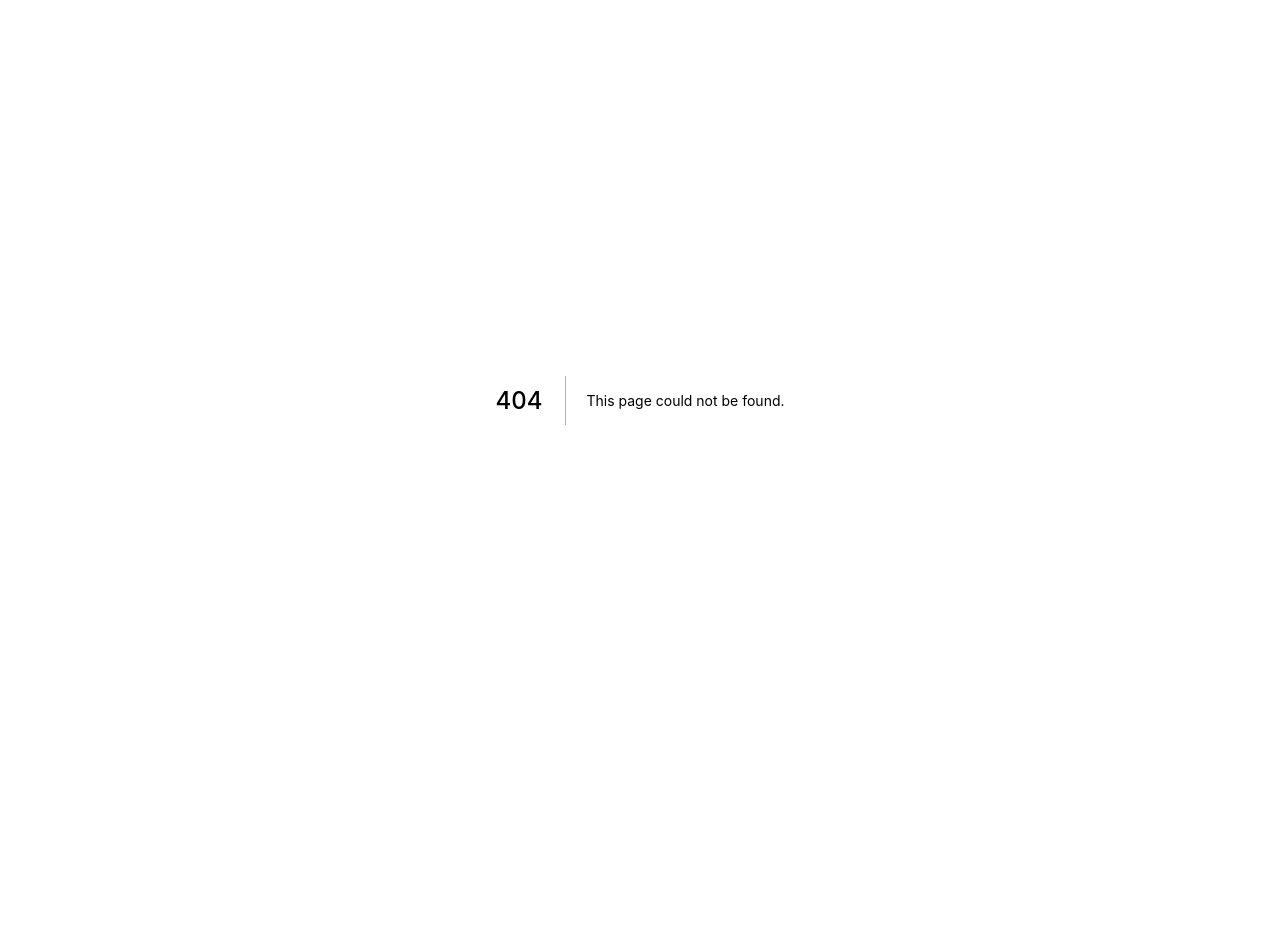
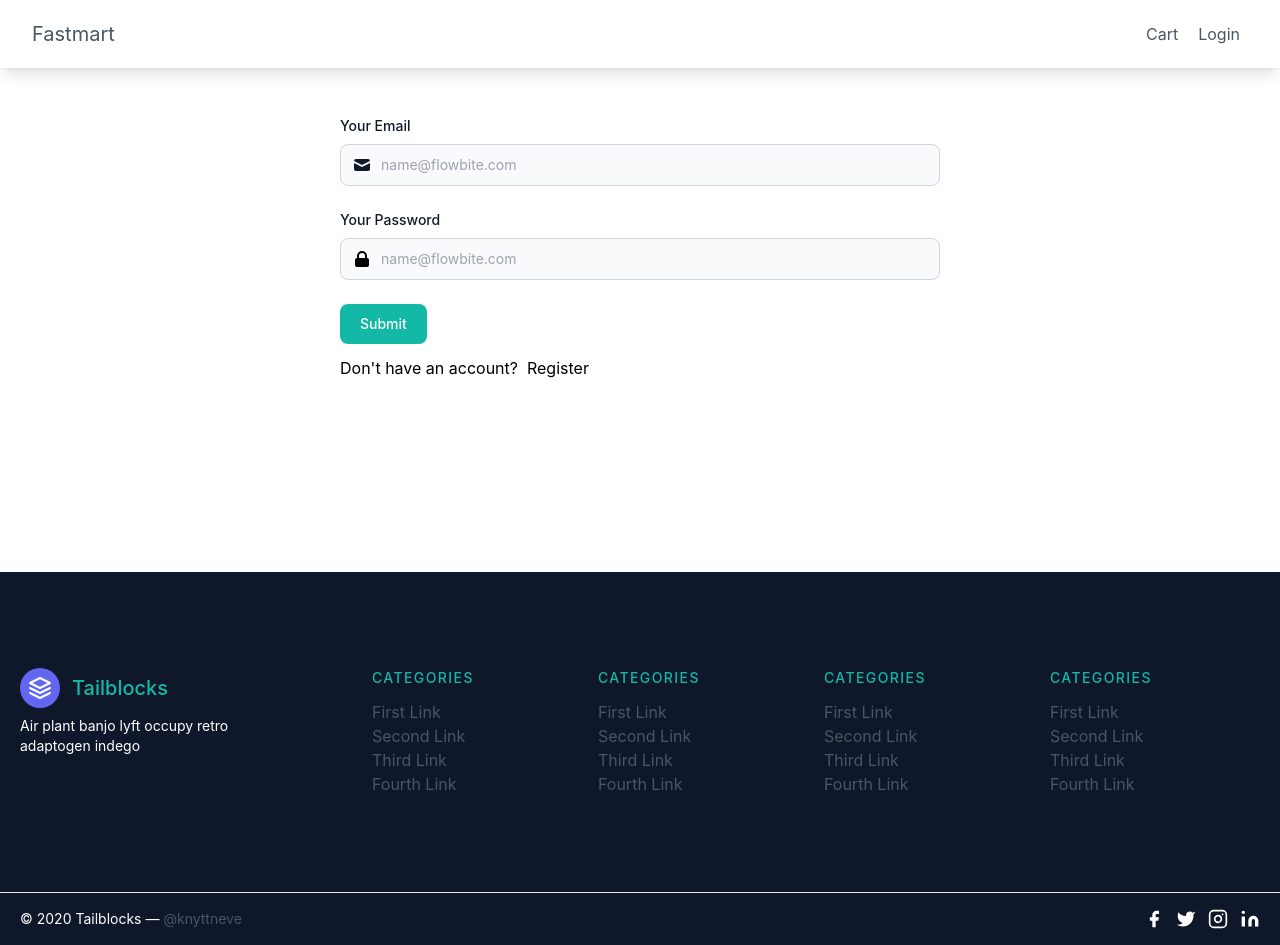
Before and after one commit to arfat132/fastmart, a Next.js app: page /login in a window 1280 px wide. Before the commit this address had no page. Before the commit the page ends 800 px from the top, so only its background shows below. Built offline with nearby package versions, Linux system fonts and the light colour scheme.

Commit message:
login page created and mongodb connect

```diff
--- a/package.json
+++ b/package.json
@@ -11,9 +11,11 @@
   "dependencies": {
     "@heroicons/react": "^1.0.6",
     "js-cookie": "^3.0.1",
+    "mongoose": "^6.4.1",
     "next": "12.1.6",
     "react": "18.2.0",
-    "react-dom": "18.2.0"
+    "react-dom": "18.2.0",
+    "react-hook-form": "^7.33.0"
   },
   "devDependencies": {
     "@types/react": "^18.0.14",
--- /dev/null
+++ b/pages/login.js
@@ -0,0 +1,58 @@
+import Link from 'next/link';
+import React from 'react';
+import Layout from '../components/Layout';
+import { useForm } from "react-hook-form";
+
+export default function LoginScreen() {
+    const { register, handleSubmit, watch, formState: { errors } } = useForm();
+    const onSubmit = data => console.log(data);
+    return (
+        <Layout title="Login">
+            <form onSubmit={handleSubmit(onSubmit)} className='w-[600px] mx-auto'>
+                <label htmlFor="email-address-icon" className="block mb-2 text-sm font-medium text-gray-900">Your Email</label>
+                <div className="relative mb-6">
+                    <div className="absolute inset-y-0 left-0 flex items-center pl-3 pointer-events-none">
+                        <svg className="w-5 h-5 text-gray-900" fill="currentColor" viewBox="0 0 20 20" xmlns="http://www.w3.org/2000/svg"><path d="M2.003 5.884L10 9.882l7.997-3.998A2 2 0 0016 4H4a2 2 0 00-1.997 1.884z"></path><path d="M18 8.118l-8 4-8-4V14a2 2 0 002 2h12a2 2 0 002-2V8.118z"></path></svg>
+                    </div>
+                    <input type="email"
+                        id="email-address-icon"
+                        {...register('email', {
+                            required: 'Please enter email',
+                            pattern: {
+                                value: /^[a-zA-Z0-9_.+-]+@[a-zA-Z0-9-]+.[a-zA-Z0-9-.]+$/i,
+                                message: 'Please enter valid email',
+                            },
+                        })}
+                        className="bg-gray-50 border border-gray-300 text-gray-900 text-sm rounded-lg focus:ring-blue-500 focus:border-blue-500 block w-full pl-10 p-2.5  " placeholder="name@flowbite.com" />
+                    {errors.email && (
+                        <div className="text-red-500">{errors.email.message}</div>
+                    )}
+                </div>
+                <label htmlFor="password-icon" className="block mb-2 text-sm font-medium text-gray-900">Your Password</label>
+                <div className="relative mb-6">
+                    <div className="absolute inset-y-0 left-0 flex items-center pl-3 pointer-events-none">
+                        <svg xmlns="http://www.w3.org/2000/svg" className="h-5 w-5" viewBox="0 0 20 20" fill="currentColor">
+                            <path fillRule="evenodd" d="M5 9V7a5 5 0 0110 0v2a2 2 0 012 2v5a2 2 0 01-2 2H5a2 2 0 01-2-2v-5a2 2 0 012-2zm8-2v2H7V7a3 3 0 016 0z" ClipRule="evenodd" />
+                        </svg>
+                    </div>
+                    <input
+                        type="password"
+                        id="password-icon"
+                        {...register('password', {
+                            required: 'Please enter password',
+                            minLength: { value: 6, message: 'password is more than 5 chars' },
+                        })}
+                        className="bg-gray-50 border border-gray-300 text-gray-900 text-sm rounded-lg focus:ring-blue-500 focus:border-blue-500 block w-full pl-10 p-2.5  " placeholder="name@flowbite.com" />
+                    {errors.password && (
+                        <div className="text-red-500 ">{errors.password.message}</div>
+                    )}
+                </div>
+                <button type="submit" className="text-white bg-teal-500 hover:bg-blue-800 focus:ring-4 focus:outline-none focus:ring-blue-300 font-medium rounded-lg text-sm w-full sm:w-auto px-5 py-2.5 text-center">Submit</button>
+                <div className="mt-3">
+                    Don&apos;t have an account? &nbsp;
+                    <Link href="register">Register</Link>
+                </div>
+            </form>
+        </Layout>
+    );
+}
```
Also changed, not shown: pages/cart.js (+4 -4 lines), utils/database.js (added, +35 -0 lines), 2 other files (tests, documents, lock files or other folders).
